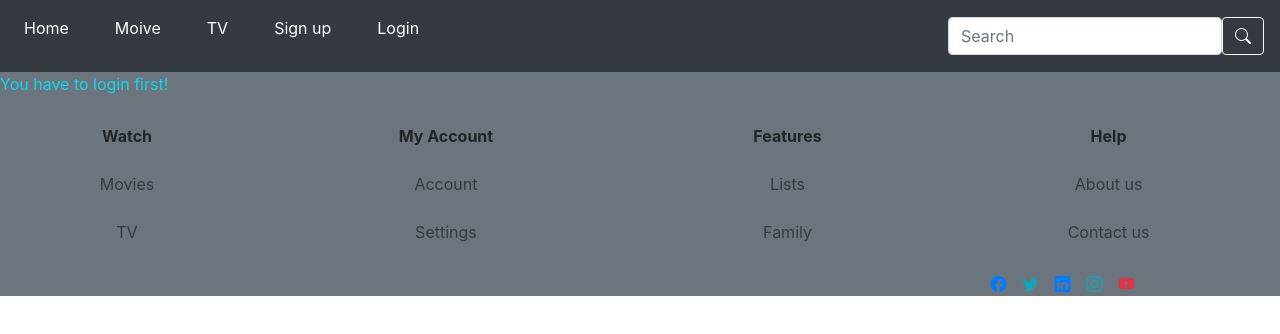
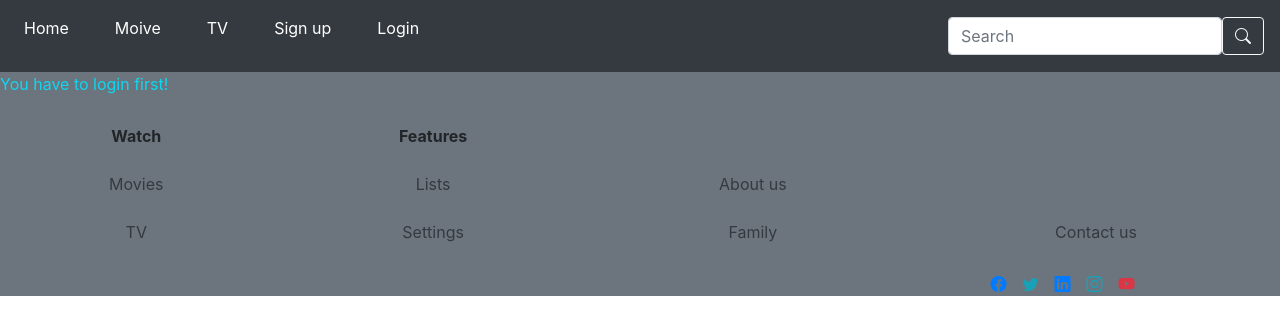
Before and after one commit to priyanka3003/newweb, a React (Create React App) app: page /dashboard in a window 1280 px wide. Shown: the top 334 px of the page. Built offline with nearby package versions, Linux system fonts and the light colour scheme; no server answers.

Commit message:
Update Footer.js

```diff
--- a/src/components/Footer.js
+++ b/src/components/Footer.js
@@ -8,9 +8,7 @@ const Footer = () => {
         <thead>
           <tr>
             <th>Watch</th>
-            <th>My Account</th>
             <th>Features</th>
-            <th>Help</th>
           </tr>
         </thead>
         <tbody>
@@ -18,11 +16,6 @@ const Footer = () => {
             <td>
               <Link to="/movies" className="text-dark">
                 Movies
-              </Link>
-            </td>
-            <td>
-              <Link to="/myAccount" className="text-dark">
-                Account
               </Link>
             </td>
             <td>
```
